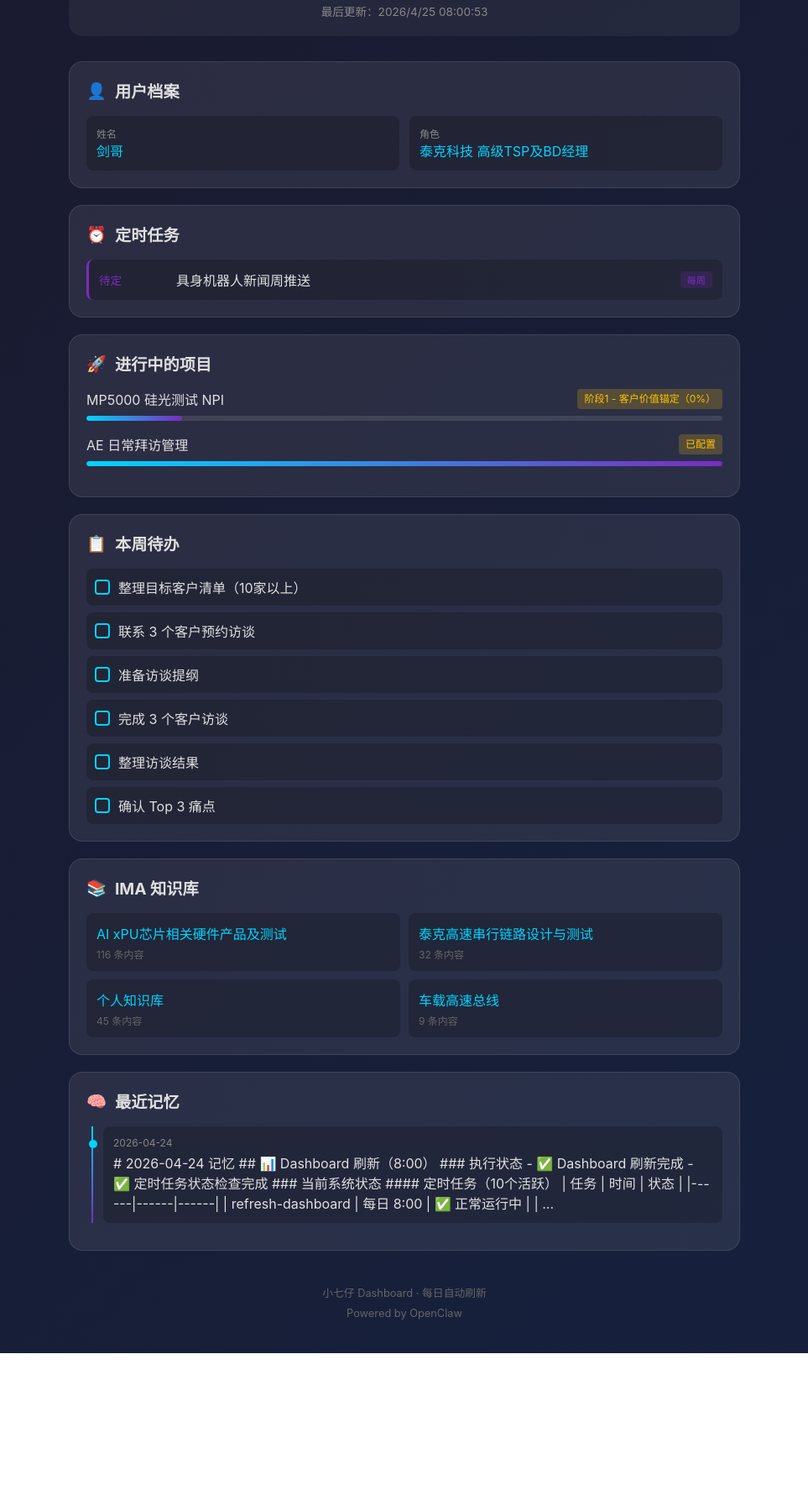
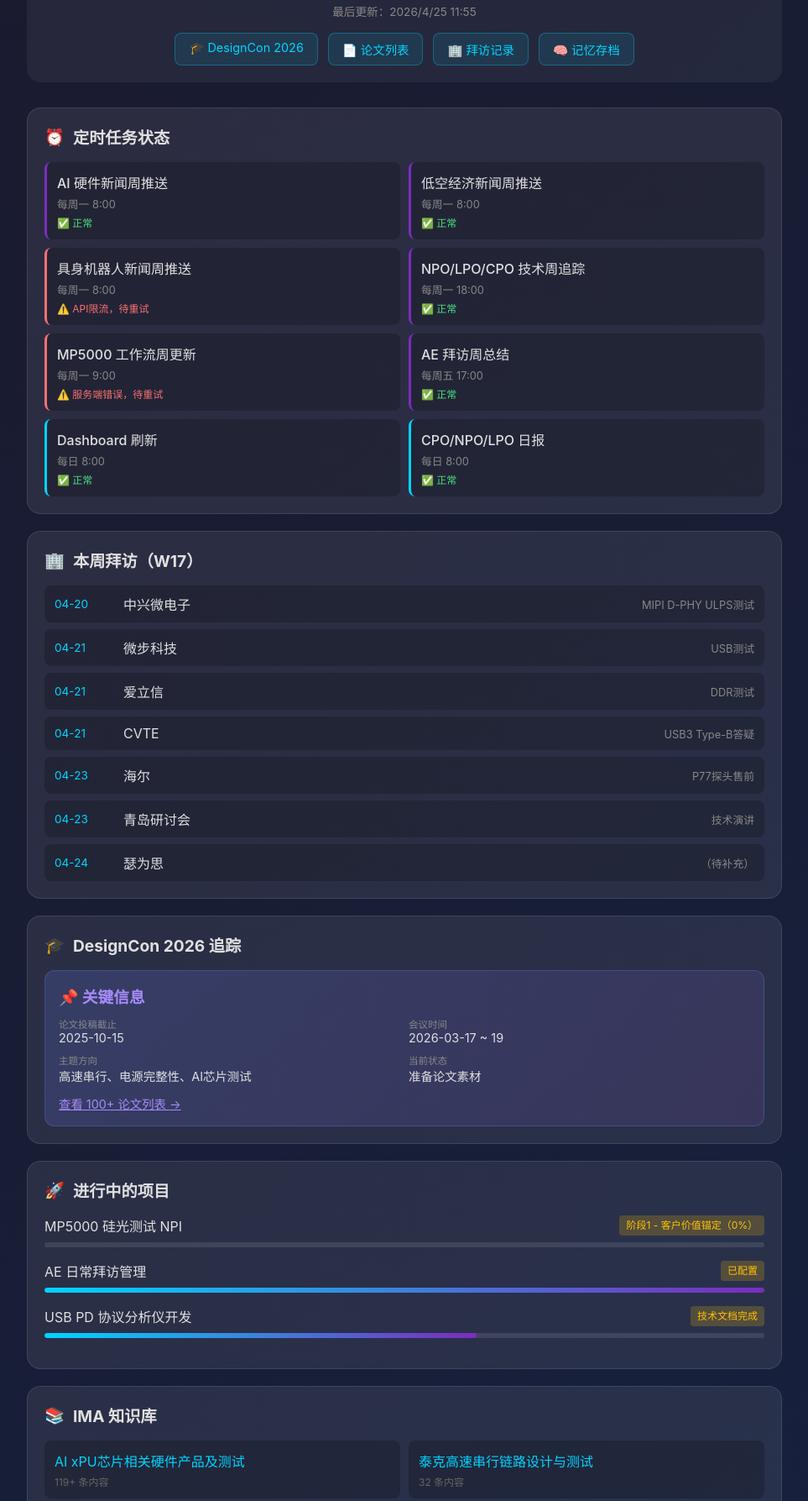
Before and after one commit to xiaoqilj/dashboard, a plain HTML site: page public/index.html in a window 1280 px wide. Shown: the part 91-1878 px from the top of the page at 84% size, without its empty margins (158-1121 px from the left). Before the commit the page ends 1702 px from the top, so only its background shows below. Drawn offline with Linux system fonts and the light colour scheme.

Commit message:
feat: update dashboard with W17 visits, DesignCon tracking, task status

```diff
--- a/public/index.html
+++ b/public/index.html
@@ -13,7 +13,7 @@
             min-height: 100vh;
             padding: 20px;
         }
-        .container { max-width: 800px; margin: 0 auto; }
+        .container { max-width: 900px; margin: 0 auto; }
         header {
             text-align: center;
             margin-bottom: 30px;
@@ -28,6 +28,17 @@
             -webkit-text-fill-color: transparent;
         }
         .update-time { color: #888; font-size: 0.85em; margin-top: 8px; }
+        .nav-links {
+            display: flex; gap: 12px; justify-content: center; margin-top: 16px;
+            flex-wrap: wrap;
+        }
+        .nav-link {
+            padding: 8px 16px; background: rgba(0,212,255,0.1);
+            border: 1px solid rgba(0,212,255,0.3); border-radius: 8px;
+            color: #00d4ff; text-decoration: none; font-size: 0.9em;
+            transition: all 0.2s;
+        }
+        .nav-link:hover { background: rgba(0,212,255,0.2); }
         .card {
             background: rgba(255,255,255,0.08);
             border-radius: 16px;
@@ -36,21 +47,28 @@
             border: 1px solid rgba(255,255,255,0.1);
         }
         .card h2 { font-size: 1.2em; margin-bottom: 16px; display: flex; align-items: center; gap: 10px; }
-        .task-list { display: flex; flex-direction: column; gap: 12px; }
+        .status-ok { color: #4ade80; }
+        .status-warn { color: #fbbf24; }
+        .status-error { color: #f87171; }
+        .task-grid { display: grid; grid-template-columns: repeat(2, 1fr); gap: 10px; }
+        @media (max-width: 600px) { .task-grid { grid-template-columns: 1fr; } }
         .task-item {
-            display: flex; align-items: center; gap: 12px;
             padding: 12px; background: rgba(0,0,0,0.2);
             border-radius: 8px; border-left: 3px solid #00d4ff;
         }
         .task-item.weekly { border-left-color: #7b2cbf; }
-        .task-time { font-size: 0.85em; color: #00d4ff; min-width: 80px; }
-        .task-item.weekly .task-time { color: #7b2cbf; }
-        .task-name { flex: 1; }
-        .task-tag {
-            font-size: 0.7em; padding: 2px 8px; border-radius: 4px;
-            background: rgba(0,212,255,0.2); color: #00d4ff;
+        .task-item.error { border-left-color: #f87171; }
+        .task-name { font-weight: 500; margin-bottom: 4px; }
+        .task-time { font-size: 0.8em; color: #888; }
+        .task-status { font-size: 0.75em; margin-top: 4px; }
+        .visit-list { display: flex; flex-direction: column; gap: 8px; }
+        .visit-item {
+            display: flex; justify-content: space-between; align-items: center;
+            padding: 10px 12px; background: rgba(0,0,0,0.2); border-radius: 8px;
         }
-        .task-item.weekly .task-tag { background: rgba(123,44,191,0.2); color: #7b2cbf; }
+        .visit-date { color: #00d4ff; font-size: 0.85em; min-width: 70px; }
+        .visit-customer { flex: 1; margin-left: 12px; }
+        .visit-product { color: #888; font-size: 0.8em; }
         .project-item { margin-bottom: 16px; }
         .project-header { display: flex; justify-content: space-between; margin-bottom: 8px; }
         .project-status {
@@ -59,84 +77,163 @@
         }
         .progress-bar { height: 6px; background: rgba(255,255,255,0.1); border-radius: 3px; overflow: hidden; }
         .progress-fill { height: 100%; background: linear-gradient(90deg, #00d4ff, #7b2cbf); border-radius: 3px; }
-        .todo-list { display: flex; flex-direction: column; gap: 8px; }
-        .todo-item {
-            display: flex; align-items: center; gap: 10px;
-            padding: 10px; background: rgba(0,0,0,0.2); border-radius: 8px;
+        .designcon-box {
+            background: linear-gradient(135deg, rgba(102,126,234,0.2), rgba(118,75,162,0.2));
+            border: 1px solid rgba(102,126,234,0.3);
+            border-radius: 12px; padding: 16px;
         }
-        .todo-checkbox { width: 18px; height: 18px; border: 2px solid #00d4ff; border-radius: 4px; cursor: pointer; }
-        .timeline { position: relative; padding-left: 20px; }
-        .timeline::before {
-            content: ''; position: absolute; left: 6px; top: 0; bottom: 0;
-            width: 2px; background: linear-gradient(180deg, #00d4ff, #7b2cbf);
-        }
-        .timeline-item {
-            position: relative; padding: 12px; margin-bottom: 12px;
-            background: rgba(0,0,0,0.2); border-radius: 8px;
-        }
-        .timeline-item::before {
-            content: ''; position: absolute; left: -17px; top: 16px;
-            width: 10px; height: 10px; background: #00d4ff; border-radius: 50%;
-        }
-        .timeline-date { font-size: 0.75em; color: #888; margin-bottom: 4px; }
+        .designcon-box h3 { color: #a78bfa; margin-bottom: 12px; }
+        .designcon-info { display: grid; grid-template-columns: repeat(2, 1fr); gap: 10px; }
+        @media (max-width: 600px) { .designcon-info { grid-template-columns: 1fr; } }
+        .designcon-item { font-size: 0.9em; }
+        .designcon-label { color: #888; font-size: 0.8em; }
         .kb-grid { display: grid; grid-template-columns: repeat(2, 1fr); gap: 10px; }
+        @media (max-width: 600px) { .kb-grid { grid-template-columns: 1fr; } }
         .kb-item { padding: 12px; background: rgba(0,0,0,0.2); border-radius: 8px; }
         .kb-name { color: #00d4ff; margin-bottom: 4px; }
         .kb-count { font-size: 0.75em; color: #666; }
         footer { text-align: center; padding: 20px; color: #666; font-size: 0.8em; }
-        @media (max-width: 600px) {
-            .kb-grid { grid-template-columns: 1fr; }
-            header h1 { font-size: 1.5em; }
-        }
     </style>
 </head>
 <body>
     <div class='container'>
         <header>
             <h1>🔧 小七仔 Dashboard</h1>
-            <div class='update-time'>最后更新：2026/4/25 08:00:53</div>
+            <div class='update-time'>最后更新：2026/4/25 11:55</div>
+            <div class='nav-links'>
+                <a href='designcon2026.html' class='nav-link'>🎓 DesignCon 2026</a>
+                <a href='designcon2026-papers.html' class='nav-link'>📄 论文列表</a>
+                <a href='visits.html' class='nav-link'>🏢 拜访记录</a>
+                <a href='memory.html' class='nav-link'>🧠 记忆存档</a>
+            </div>
         </header>
 
         <div class='card'>
-            <h2><span>👤</span> 用户档案</h2>
-            <div style='display: grid; grid-template-columns: repeat(2, 1fr); gap: 12px;'>
-                <div style='padding: 12px; background: rgba(0,0,0,0.2); border-radius: 8px;'>
-                    <div style='font-size: 0.75em; color: #888;'>姓名</div>
-                    <div style='color: #00d4ff;'>剑哥</div>
+            <h2><span>⏰</span> 定时任务状态</h2>
+            <div class='task-grid'>
+                <div class='task-item weekly'>
+                    <div class='task-name'>AI 硬件新闻周推送</div>
+                    <div class='task-time'>每周一 8:00</div>
+                    <div class='task-status status-ok'>✅ 正常</div>
                 </div>
-                <div style='padding: 12px; background: rgba(0,0,0,0.2); border-radius: 8px;'>
-                    <div style='font-size: 0.75em; color: #888;'>角色</div>
-                    <div style='color: #00d4ff;'>泰克科技 高级TSP及BD经理</div>
+                <div class='task-item weekly'>
+                    <div class='task-name'>低空经济新闻周推送</div>
+                    <div class='task-time'>每周一 8:00</div>
+                    <div class='task-status status-ok'>✅ 正常</div>
+                </div>
+                <div class='task-item weekly error'>
+                    <div class='task-name'>具身机器人新闻周推送</div>
+                    <div class='task-time'>每周一 8:00</div>
+                    <div class='task-status status-error'>⚠️ API限流，待重试</div>
+                </div>
+                <div class='task-item weekly'>
+                    <div class='task-name'>NPO/LPO/CPO 技术周追踪</div>
+                    <div class='task-time'>每周一 18:00</div>
+                    <div class='task-status status-ok'>✅ 正常</div>
+                </div>
+                <div class='task-item weekly error'>
+                    <div class='task-name'>MP5000 工作流周更新</div>
+                    <div class='task-time'>每周一 9:00</div>
+                    <div class='task-status status-error'>⚠️ 服务端错误，待重试</div>
+                </div>
+                <div class='task-item weekly'>
+                    <div class='task-name'>AE 拜访周总结</div>
+                    <div class='task-time'>每周五 17:00</div>
+                    <div class='task-status status-ok'>✅ 正常</div>
+                </div>
+                <div class='task-item'>
+                    <div class='task-name'>Dashboard 刷新</div>
+                    <div class='task-time'>每日 8:00</div>
+                    <div class='task-status status-ok'>✅ 正常</div>
+                </div>
+                <div class='task-item'>
+                    <div class='task-name'>CPO/NPO/LPO 日报</div>
+                    <div class='task-time'>每日 8:00</div>
+                    <div class='task-status status-ok'>✅ 正常</div>
                 </div>
             </div>
         </div>
 
         <div class='card'>
-            <h2><span>⏰</span> 定时任务</h2>
-            <div class='task-list'>
-
-                <div class='task-item weekly'>
-                    <div class='task-time'>待定</div>
-                    <div class='task-name'>具身机器人新闻周推送</div>
-                    <div class='task-tag'>每周</div>
+            <h2><span>🏢</span> 本周拜访（W17）</h2>
+            <div class='visit-list'>
+                <div class='visit-item'>
+                    <div class='visit-date'>04-20</div>
+                    <div class='visit-customer'>中兴微电子</div>
+                    <div class='visit-product'>MIPI D-PHY ULPS测试</div>
+                </div>
+                <div class='visit-item'>
+                    <div class='visit-date'>04-21</div>
+                    <div class='visit-customer'>微步科技</div>
+                    <div class='visit-product'>USB测试</div>
+                </div>
+                <div class='visit-item'>
+                    <div class='visit-date'>04-21</div>
+                    <div class='visit-customer'>爱立信</div>
+                    <div class='visit-product'>DDR测试</div>
+                </div>
+                <div class='visit-item'>
+                    <div class='visit-date'>04-21</div>
+                    <div class='visit-customer'>CVTE</div>
+                    <div class='visit-product'>USB3 Type-B答疑</div>
+                </div>
+                <div class='visit-item'>
+                    <div class='visit-date'>04-23</div>
+                    <div class='visit-customer'>海尔</div>
+                    <div class='visit-product'>P77探头售前</div>
+                </div>
+                <div class='visit-item'>
+                    <div class='visit-date'>04-23</div>
+                    <div class='visit-customer'>青岛研讨会</div>
+                    <div class='visit-product'>技术演讲</div>
+                </div>
+                <div class='visit-item'>
+                    <div class='visit-date'>04-24</div>
+                    <div class='visit-customer'>瑟为思</div>
+                    <div class='visit-product'>（待补充）</div>
+                </div>
+            </div>
         </div>
 
+        <div class='card'>
+            <h2><span>🎓</span> DesignCon 2026 追踪</h2>
+            <div class='designcon-box'>
+                <h3>📌 关键信息</h3>
+                <div class='designcon-info'>
+                    <div class='designcon-item'>
+                        <div class='designcon-label'>论文投稿截止</div>
+                        <div>2025-10-15</div>
+                    </div>
+                    <div class='designcon-item'>
+                        <div class='designcon-label'>会议时间</div>
+                        <div>2026-03-17 ~ 19</div>
+                    </div>
+                    <div class='designcon-item'>
+                        <div class='designcon-label'>主题方向</div>
+                        <div>高速串行、电源完整性、AI芯片测试</div>
+                    </div>
+                    <div class='designcon-item'>
+                        <div class='designcon-label'>当前状态</div>
+                        <div>准备论文素材</div>
+                    </div>
+                </div>
+                <div style='margin-top: 12px;'>
+                    <a href='designcon2026-papers.html' style='color: #a78bfa; font-size: 0.9em;'>查看 100+ 论文列表 →</a>
+                </div>
             </div>
         </div>
 
         <div class='card'>
             <h2><span>🚀</span> 进行中的项目</h2>
-
             <div class='project-item'>
                 <div class='project-header'>
                     <div>MP5000 硅光测试 NPI</div>
                     <div class='project-status'>阶段1 - 客户价值锚定（0%）</div>
                 </div>
                 <div class='progress-bar'>
-                        <div class='progress-fill' style='width: 15%'></div>
+                    <div class='progress-fill' style='width: 0%'></div>
                 </div>
             </div>
-
             <div class='project-item'>
                 <div class='project-header'>
                     <div>AE 日常拜访管理</div>
@@ -146,79 +243,24 @@
                     <div class='progress-fill' style='width: 100%'></div>
                 </div>
             </div>
-
+            <div class='project-item'>
+                <div class='project-header'>
+                    <div>USB PD 协议分析仪开发</div>
+                    <div class='project-status'>技术文档完成</div>
                 </div>
-
-        <div class='card'>
-            <h2><span>📋</span> 本周待办</h2>
-            <div class='todo-list'>
-
-                <div class='todo-item'>
-                    <div class='todo-checkbox'></div>
-                    <div>整理目标客户清单（10家以上）</div>
+                <div class='progress-bar'>
+                    <div class='progress-fill' style='width: 60%'></div>
                 </div>
-
-                <div class='todo-item'>
-                    <div class='todo-checkbox'></div>
-                    <div>联系 3 个客户预约访谈</div>
-                </div>
-
-                <div class='todo-item'>
-                    <div class='todo-checkbox'></div>
-                    <div>准备访谈提纲</div>
-                </div>
-
-                <div class='todo-item'>
-                    <div class='todo-checkbox'></div>
-                    <div>完成 3 个客户访谈</div>
-                </div>
-
-                <div class='todo-item'>
-                    <div class='todo-checkbox'></div>
-                    <div>整理访谈结果</div>
-                </div>
-
-                <div class='todo-item'>
-                    <div class='todo-checkbox'></div>
-                    <div>确认 Top 3 痛点</div>
-                </div>
-
             </div>
         </div>
 
         <div class='card'>
             <h2><span>📚</span> IMA 知识库</h2>
             <div class='kb-grid'>
-                <div class='kb-item'><div class='kb-name'>AI xPU芯片相关硬件产品及测试</div><div class='kb-count'>116 条内容</div></div>
+                <div class='kb-item'><div class='kb-name'>AI xPU芯片相关硬件产品及测试</div><div class='kb-count'>119+ 条内容</div></div>
                 <div class='kb-item'><div class='kb-name'>泰克高速串行链路设计与测试</div><div class='kb-count'>32 条内容</div></div>
                 <div class='kb-item'><div class='kb-name'>个人知识库</div><div class='kb-count'>45 条内容</div></div>
                 <div class='kb-item'><div class='kb-name'>车载高速总线</div><div class='kb-count'>9 条内容</div></div>
-            </div>
-        </div>
-
-        <div class='card'>
-            <h2><span>🧠</span> 最近记忆</h2>
-            <div class='timeline'>
-
-                <div class='timeline-item'>
-                    <div class='timeline-date'>2026-04-24</div>
-                    <div class='timeline-content'># 2026-04-24 记忆
-
-## 📊 Dashboard 刷新（8:00）
-
-### 执行状态
-- ✅ Dashboard 刷新完成
-- ✅ 定时任务状态检查完成
-
-### 当前系统状态
-
-#### 定时任务（10个活跃）
-| 任务 | 时间 | 状态 |
-|------|------|------|
-| refresh-dashboard | 每日 8:00 | ✅ 正常运行中 |
-| ...</div>
-                </div>
-
             </div>
         </div>
 
```
Lines whose indentation alone changed are shown as unchanged.
